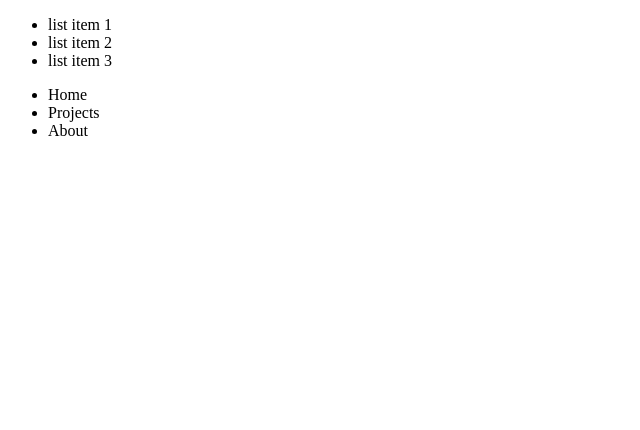
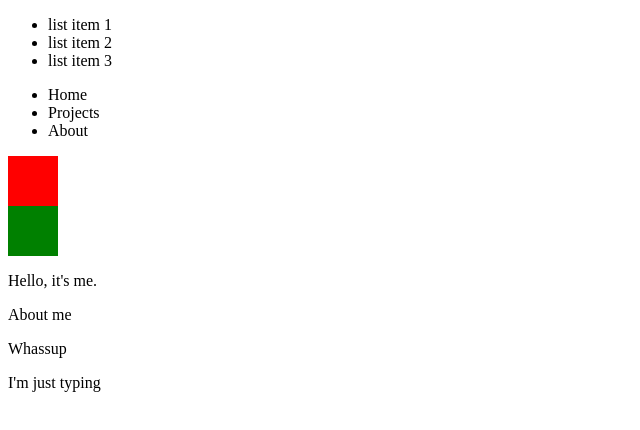
Before and after one commit to jorgenettodev/intermediateHtmlCss, a plain HTML site: page emmet/emmet.html in a window 1280 px wide. Shown: the whole page, without its empty margins (0-640 px from the left). Drawn offline with Linux system fonts and the light colour scheme.

Commit message:
emmet live.

```diff
--- a/emmet/emmet.html
+++ b/emmet/emmet.html
@@ -22,6 +22,27 @@
     </nav>
 
 
+    <div class="container">
+        <div class="box" style="background-color: red; height:50px; width: 50px"></div>
+        <div class="box"></div>
+        <div class="box"></div>
+        <div class="box" style="height:50px;width:50px;background-color:green">    </div>
+    </div>
+
+    <p class="text">Hello, it's me.</p>
+    <div>
+        <p></p>
+    </div>
+
+    <div class="container">
+        <div>
+            <p>About me</p>
+            <p>Whassup</p>
+            <p>I'm just typing</p>
+        </div>
+    </div>
+
+
 
 
 </body>
```
